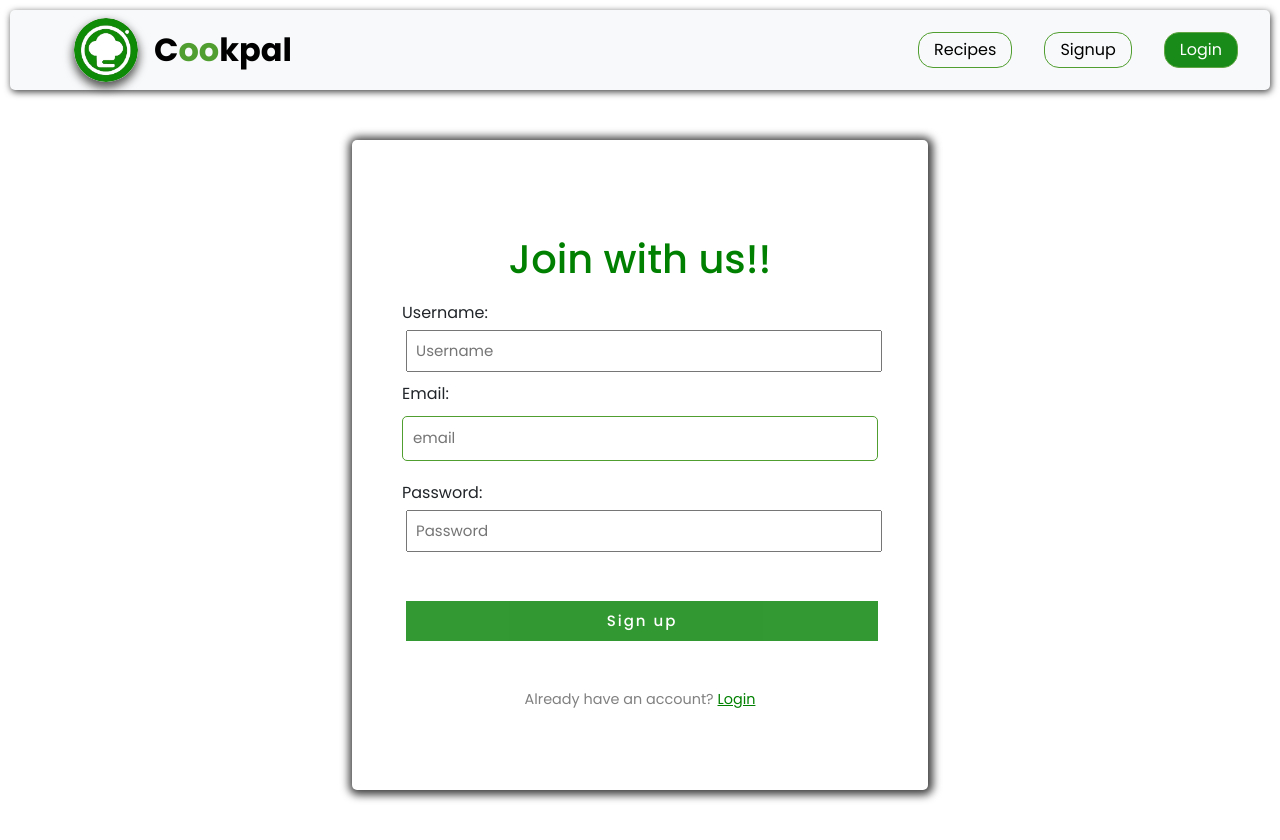
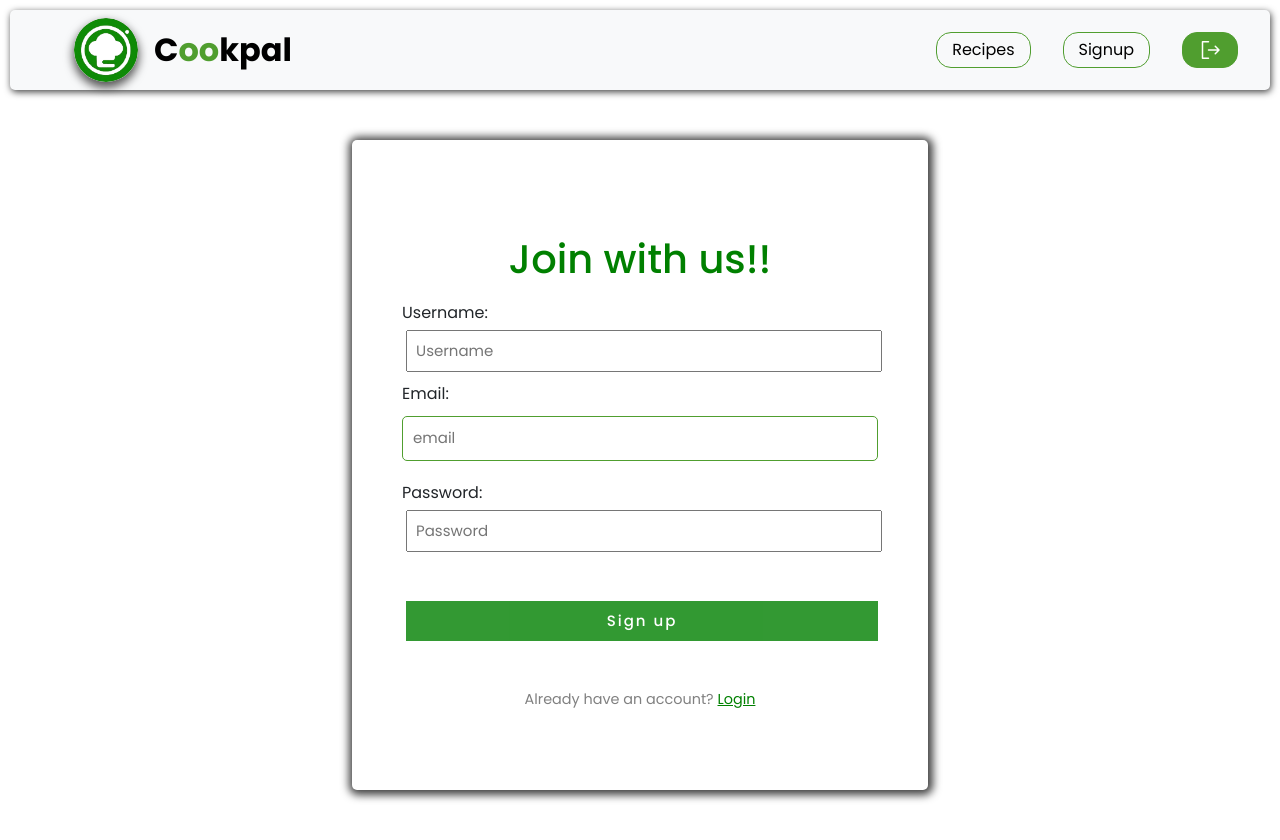
Before and after one commit to rithakith/RecipeApp, a React (Vite) app: page /signup in a window 1280 px wide. Built offline with nearby package versions, Linux system fonts and the light colour scheme.

Commit message:
chore: Update Navbar styling and add logout functionality

```diff
--- a/src/components/Navbar/Navbar.css
+++ b/src/components/Navbar/Navbar.css
@@ -64,21 +64,6 @@
   border-radius: 15px;
 }
 
-.remainingNav li:hover {
-  text-decoration: underline;
-  text-decoration-color: #509e2f;
-  text-decoration-thickness: 5px;
-  text-underline-offset: 5px; /* Adjust the value as needed */
+#loginButtonNavbar {
+  background-color: #509e2f;
 }
-
-#loginButtonNavbar {
-  background-color: green;
-  color: white;
-  border: "none";
-  opacity: 0.9;
-}
-
-#loginButtonNavbar:hover {
-  text-decoration: none;
-  opacity: 1;
-}
--- a/src/components/Navbar/Navbar.jsx
+++ b/src/components/Navbar/Navbar.jsx
@@ -4,6 +4,7 @@ import { Link } from "react-router-dom";
 import logo from "../../assets/images/logoFinal.png";
 import { useLogout } from "../../Hooks/useLogout";
 import { useAuthContext } from "../../Hooks/useAuthContext";
+import { SignOut, UserCircle } from "@phosphor-icons/react";
 
 const Navbar = () => {
   const { logout } = useLogout();
@@ -34,7 +35,7 @@ const Navbar = () => {
                 </li>
                 <li id="loginButtonNavbar">
                   <Link to={"/login"} style={{ color: "white" }}>
-                    Login
+                    <SignOut size={24} />
                   </Link>
                 </li>
               </>
@@ -42,10 +43,13 @@ const Navbar = () => {
             {user && (
               <>
                 {" "}
-                <li>hello, {user.displayName}</li>
+                <li className="hello-user">
+                  <UserCircle size={24} style={{ color: "#509e2f" }} />{" "}
+                  <Link to={"/profile"}> {user.displayName} </Link>
+                </li>
                 <li id="loginButtonNavbar">
-                  <Link style={{ color: "white" }} onClick={logout}>
-                    Logout
+                  <Link to={"/login"} style={{ color: "white" }}>
+                    <SignOut size={24} />
                   </Link>
                 </li>
               </>
```
